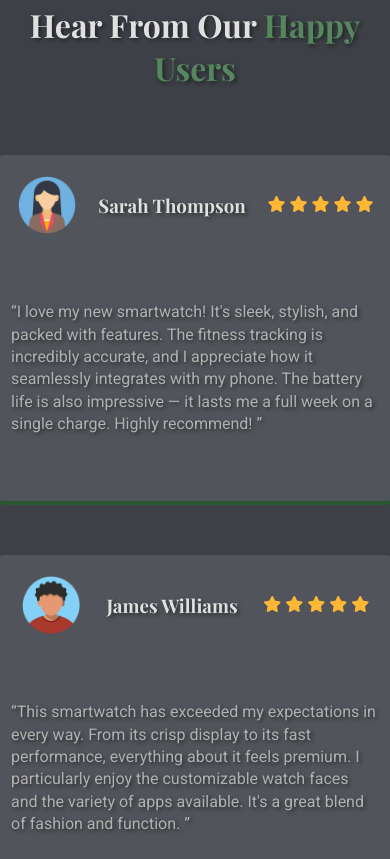
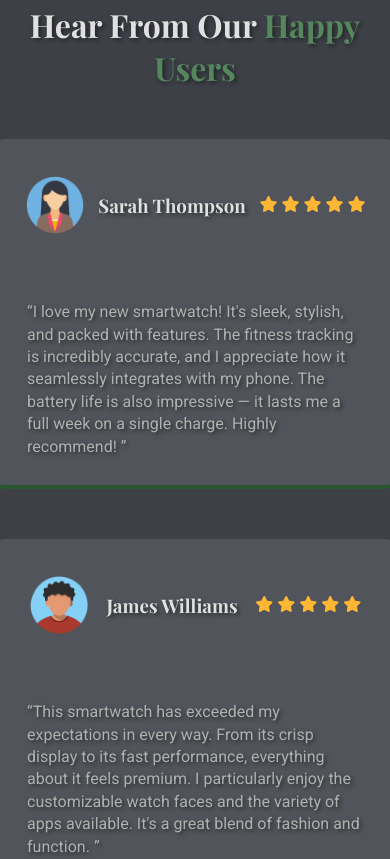
Before and after one commit to Anca200/SmartWatch-Static-Landing-Page, a plain HTML site: page index.html in a window 390 px wide. Shown: the part 6197-7056 px from the top of the page. Drawn offline with nearby package versions, Linux system fonts and the light colour scheme.

Commit message:
Update style.css

```diff
--- a/style.css
+++ b/style.css
@@ -971,10 +971,12 @@ nav{
 
         .review_section .review-wrapper{
             flex-direction: column;
-            padding: 1rem;
+            width: 100%;
             gap: 50px;
         }
-
+        .review-container{
+            padding: 1rem;
+        }
         .review-wrapper .review-container:nth-child(3){
             margin-bottom: 50px;
         }
```
